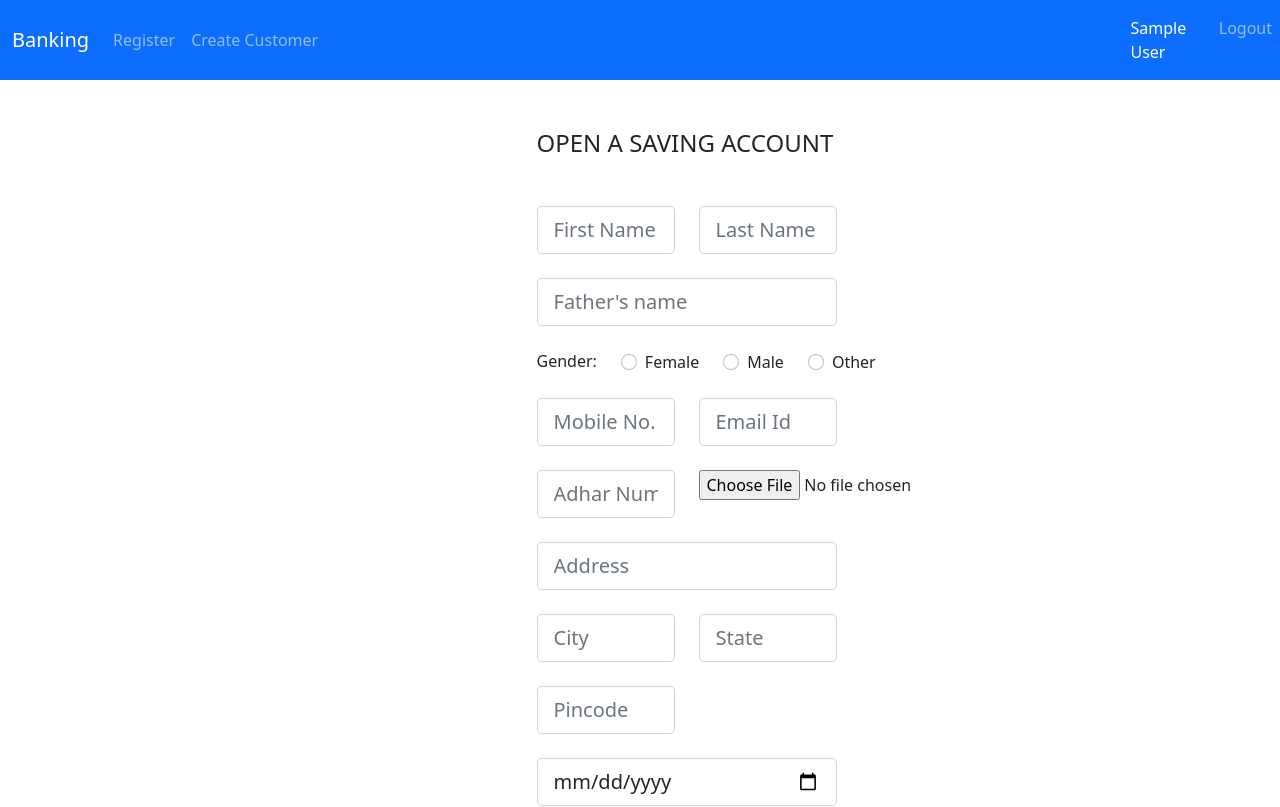
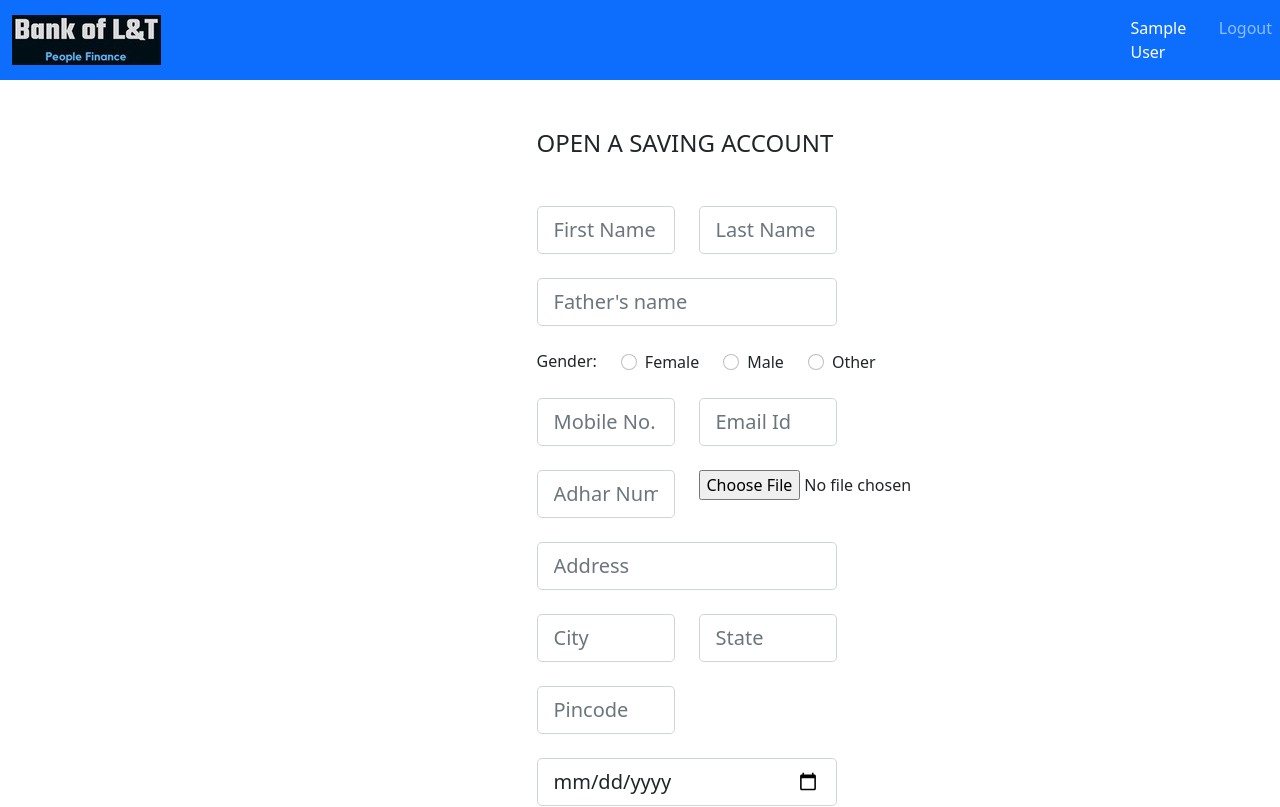
Before and after one commit to rajkeshwar/angular-ui, an Angular app: page /customercreate in a window 1280 px wide. Shown: the top 807 px of the page. Built offline with nearby package versions, Linux system fonts and the light colour scheme; sample sign-in values are in the browser's storage.

Commit message:
nav bar changes

```diff
--- a/src/app/accountstatement/accountstatement.component.html
+++ b/src/app/accountstatement/accountstatement.component.html
@@ -39,7 +39,7 @@
       <tbody>
         <tr *ngFor="let state of statements">
           <td>{{state.accountNumber}}</td>
-          <td>{{state.transactiondate}}</td>
+          <td>{{state.transactionDate}}</td>
           <td>{{state.transactionmode}}</td>
           <td>{{state.transactionType}}</td>
           <td>{{state.amount}}</td>
--- a/src/app/app.component.html
+++ b/src/app/app.component.html
@@ -1,14 +1,15 @@
 <nav class="navbar navbar-expand-lg navbar navbar-dark bg-primary">
   <div class="container">
-    <a class="navbar-brand" href="#">Banking</a>
+    <img src="assets/images/bankname.jpg" class="img-fluid" alt="Sample image" *ngIf="user">
+    <a class="navbar-brand" href="#" *ngIf="!user">Banking</a>
     <button class="navbar-toggler" type="button" data-bs-toggle="collapse" data-bs-target="#navbarNavAltMarkup"
       aria-controls="navbarNavAltMarkup" aria-expanded="false" aria-label="Toggle navigation">
       <span class="navbar-toggler-icon"></span>
     </button>
     <div class="collapse navbar-collapse" id="navbarNavAltMarkup">
       <div class="navbar-nav">
-        <a class="nav-link" routerLink="/register">Register</a>
-        <a class="nav-link" routerLink="/customercreate">Create Customer</a>
+        <a class="nav-link" routerLink="/register" *ngIf="!user">Register</a>
+        <a class="nav-link" routerLink="/customercreate" *ngIf="!user">Create Customer</a>
       </div>
     </div>
   </div>
--- a/src/app/customercreate/customercreate.component.html
+++ b/src/app/customercreate/customercreate.component.html
@@ -11,7 +11,7 @@
             <div class="row">
               <div class="col-md-6">
                 <div class="form-outline">
-                  <input placeholder="First Name" type="text" id="firstName" class="form-control form-control-lg" formControlName="firstName"/>
+                  <input placeholder="First Name" type="text" id="firstName" class="form-control form-control-lg " formControlName="firstName"/>
                   <label class="form-label" for="firstName"></label>
                 </div>
               </div>
@@ -71,7 +71,7 @@
               </div>
               <div class="col-md-6">
                 <div class="form-outline">
-                  <input type="file" class="form-control-file" id="exampleFormControlFile1">
+                  <input type="file" class="form-control-file" id="adharDoc" formControlName="adharDoc"/>
                   <label class="form-label" for="adharDoc"></label>
                 </div>
               </div>
--- a/src/app/customercreate/customercreate.component.ts
+++ b/src/app/customercreate/customercreate.component.ts
@@ -32,6 +32,7 @@ export class CustomercreateComponent implements OnInit {
       netbanking: ["", Validators.required],
       termsAndConditions: ["", Validators.required],
       accountType : ["", Validators.required],
+      adharDoc : ["", Validators.required],
     });
   }
 
```
Also changed, not shown: src/assets/images/bankname.jpg.
